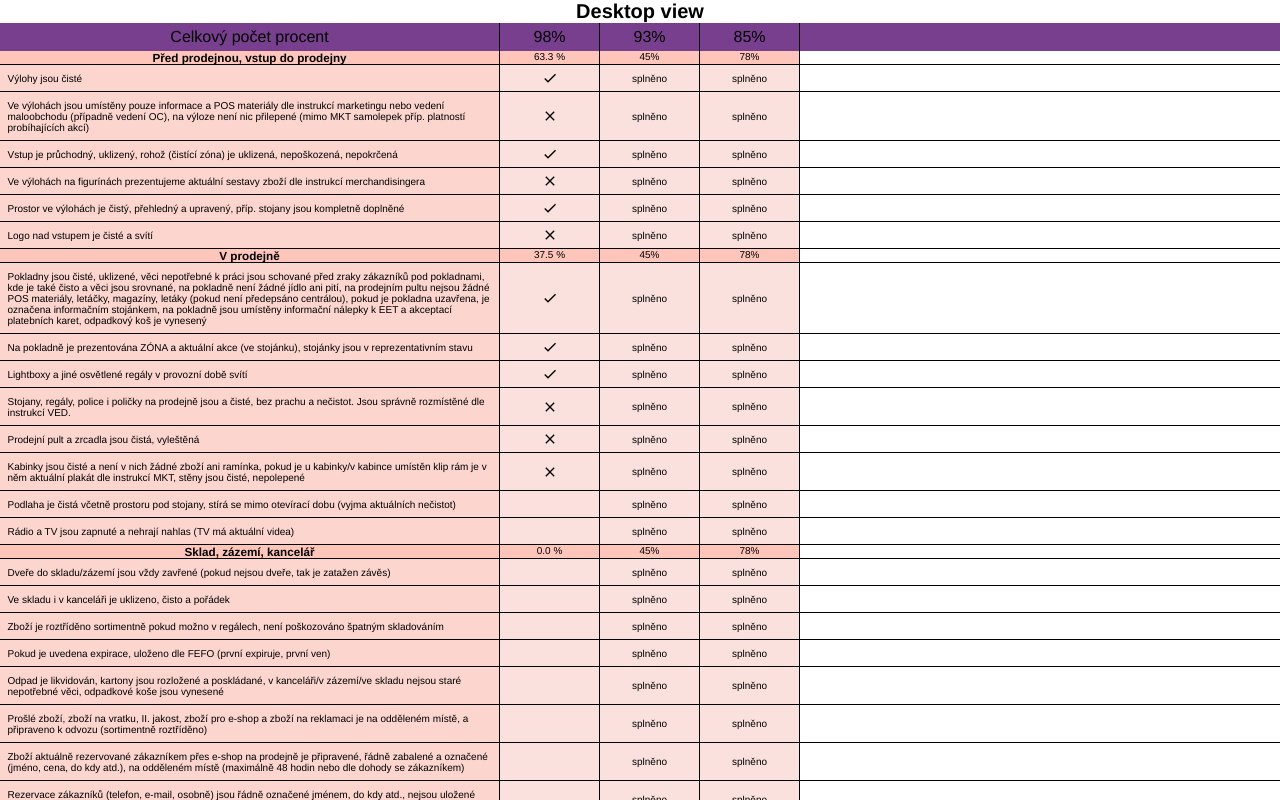
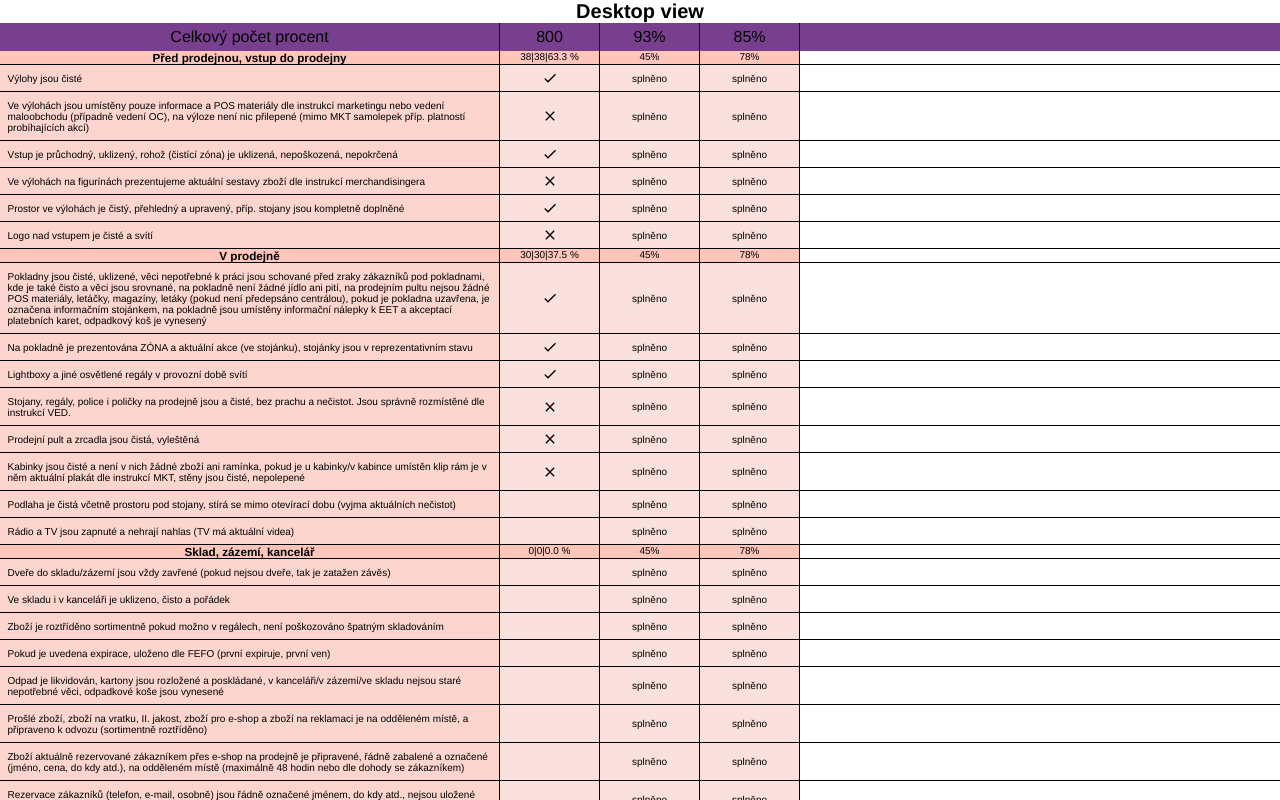
Before and after one commit to brojor/store-audit-desktop, a Vue app: page / in a window 1280 px wide. Shown: the top 800 px of the page. Built offline with nearby package versions, Linux system fonts and the light colour scheme.

Commit message:
zaveden koncept výpočtu procent z computed property achievedScore

```diff
--- a/src/components/DesktopView.vue
+++ b/src/components/DesktopView.vue
@@ -3,7 +3,7 @@
     <h1>Desktop view</h1>
     <div class="totalPerc">
       <div class="col1">Celkový počet procent</div>
-      <div class="col2">98%</div>
+      <div class="col2">{{ summaryPercAvailable }}</div>
       <div class="col2">93%</div>
       <div class="col2">85%</div>
     </div>
@@ -14,7 +14,12 @@
     >
       <div class="row">
         <h3 class="title col1">{{ kategories[katKey] }}</h3>
-        <div class="pointPerc col2">{{ calcKategoryPerc(katKey) }} %</div>
+        <div class="pointPerc col2">
+          {{ calcTotalGained(katKey) }}|{{ calcAchievedScore(katKey) }}|{{
+            calcKategoryPerc(katKey)
+          }}
+          %
+        </div>
         <div class="pointPerc col2">45%</div>
         <div class="pointPerc col2">78%</div>
       </div>
@@ -85,6 +90,50 @@ export default {
       );
       return ((gained * 100) / available).toFixed(1);
     },
+    calcAchievedScore(kat) {
+      return Object.values(this.achievedScore[kat]).reduce(
+        (acc, val) => acc + val,
+      );
+    },
+  },
+  computed: {
+    summaryPercAvailable() {
+      const katWeights = Object.values(this.weights);
+      // eslint-disable-next-line
+      const summs = katWeights.map((obj) => {
+        return Object.values(obj).reduce((acc, val) => acc + val);
+      });
+      return summs.reduce((acc, val) => acc + val);
+    },
+    summaryPercGained() {
+      // eslint-disable-next-line
+      const gainedWeights = Object.keys(this.weights).map((kat) => {
+        // eslint-disable-next-line
+        return Object.keys(this.dataStore[kat]).map((point) => {
+          return this.dataStore[kat][point].status === 'accepted'
+            ? this.weights[kat][point]
+            : 0;
+        });
+      });
+      // eslint-disable-next-line
+      return gainedWeights.map((obj) => {
+        return Object.values(obj).reduce((acc, val) => acc + val);
+      });
+    },
+    achievedScore() {
+      const result = {};
+      Object.keys(this.weights).forEach((kat) => {
+        result[kat] = {};
+        Object.keys(this.dataStore[kat]).forEach((point) => {
+          // eslint-disable-next-line
+          result[kat][point] =
+            this.dataStore[kat][point].status === 'accepted'
+              ? this.weights[kat][point]
+              : 0;
+        });
+      });
+      return result;
+    },
   },
 };
 </script>
```
Also changed, not shown: src/components/DesktopView.html (+24 -7 lines).
